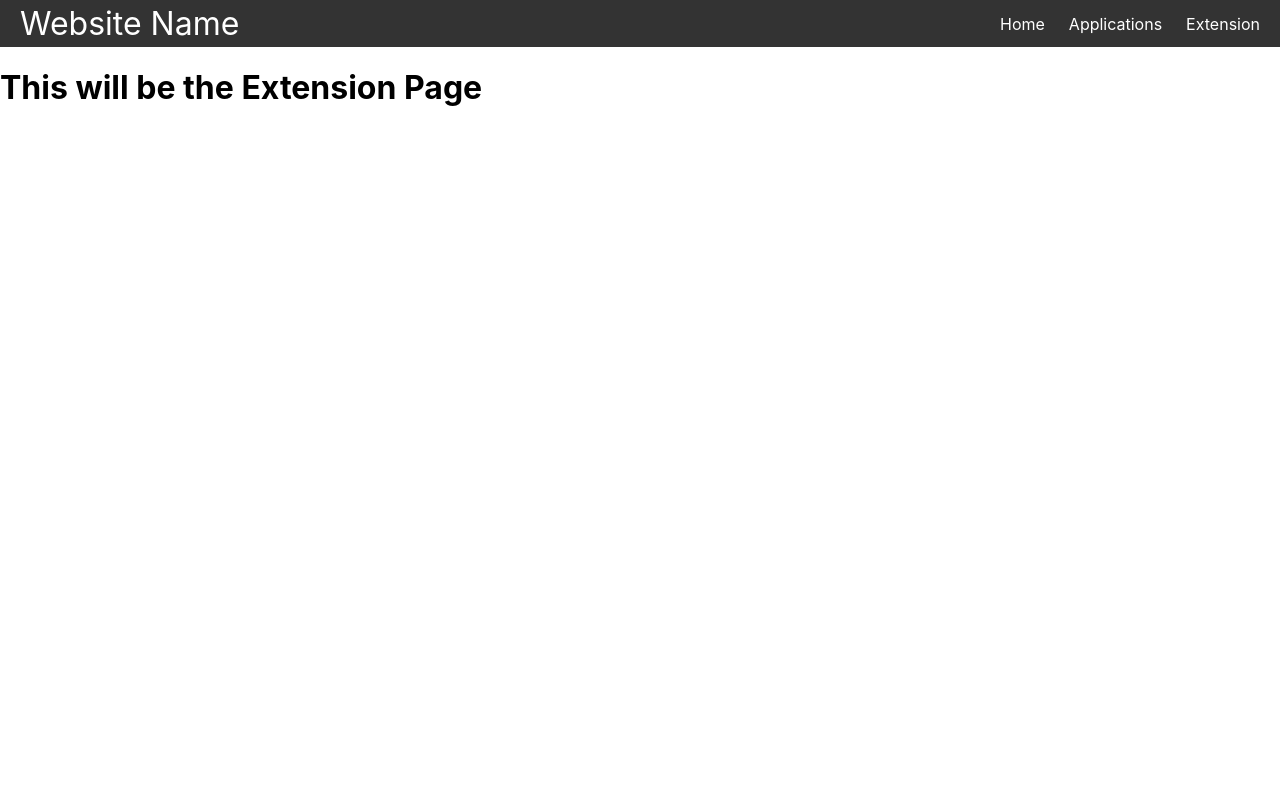
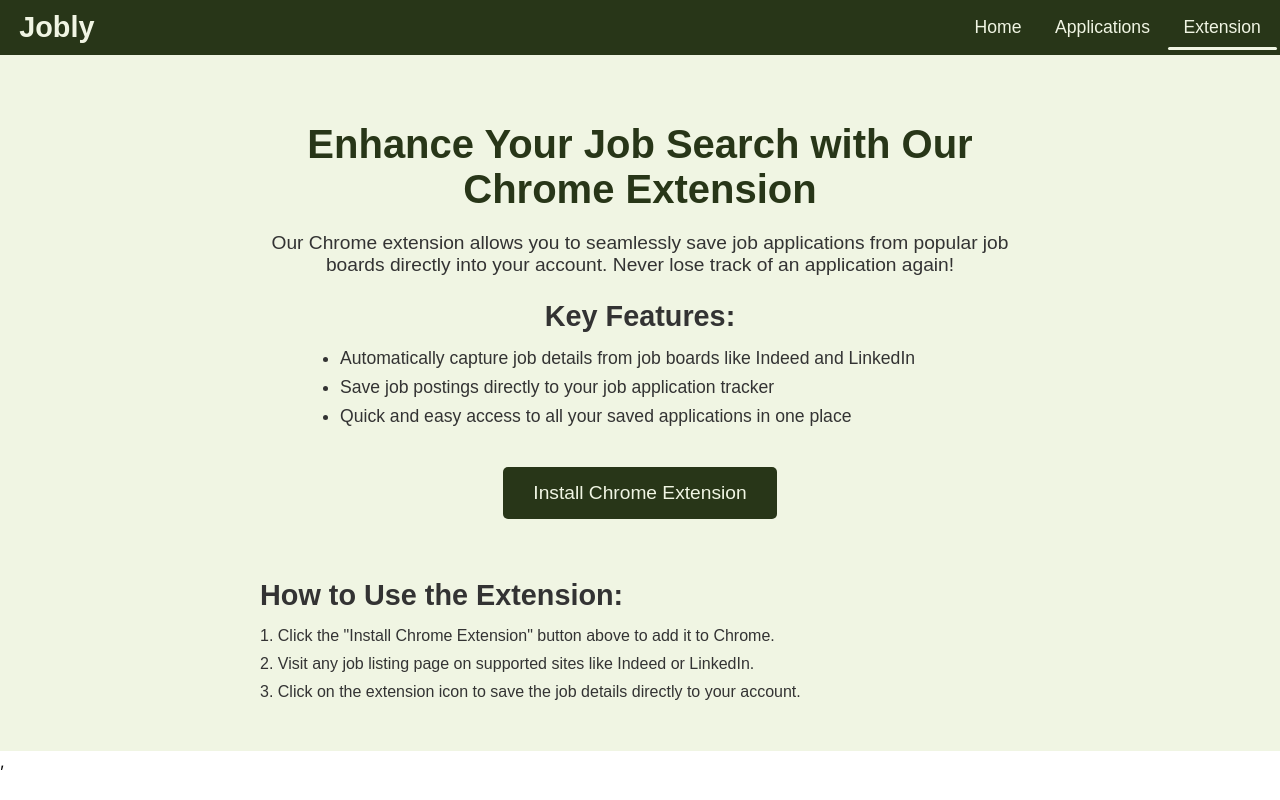
Before and after one commit to kimchee-e/Application_Tracker, a React (Create React App) app: page /extension in a window 1280 px wide. Built offline with nearby package versions, Linux system fonts and the light colour scheme.

Commit message:
finished wireframing with basic styling

```diff
--- a/package.json
+++ b/package.json
@@ -6,10 +6,11 @@
     "@testing-library/jest-dom": "^5.17.0",
     "@testing-library/react": "^13.4.0",
     "@testing-library/user-event": "^13.5.0",
+    "application_tracker": "file:",
     "firebase": "^10.14.1",
     "react": "^18.3.1",
     "react-dom": "^18.3.1",
-    "react-router-dom": "^6.27.0",
+    "react-router-dom": "^6.28.0",
     "react-scripts": "5.0.1",
     "web-vitals": "^2.1.4"
   },
--- a/src/App.css
+++ b/src/App.css
@@ -36,3 +36,7 @@
     transform: rotate(360deg);
   }
 } */
+
+.App {
+  background-color: #f0f5e3;
+}
--- a/src/App.js
+++ b/src/App.js
@@ -1,31 +1,36 @@
 import './App.css';
+import { Routes, Route } from "react-router-dom";
 import Navbar from './components/Navbar';
 import TableView from './pages/TableView';
 import Home from './pages/Home';
 import Extension from './pages/Extension';
 
 function App() {
-  let page;
-  switch (window.location.pathname) {
-    case "/":
-      page = <Home />
-      break;
-    case "/tableView":
-      page = <TableView />
-      break;
-    case "/extension":
-      page = <Extension />
-      break;
-    default:
-      break;
-  }
+  // let page;
+  // switch (window.location.pathname) {
+  //   case "/":
+  //     page = <Home />
+  //     break;
+  //   case "/tableView":
+  //     page = <TableView />
+  //     break;
+  //   case "/extension":
+  //     page = <Extension />
+  //     break;
+  //   default:
+  //     break;
+  // }
 
 
 
   return (
     <div className="App">
       <Navbar />
-      {page}
+      <Routes>
+        <Route path="/" element={<Home />} />
+        <Route path="/tableView" element={<TableView />} />
+        <Route path="/extension" element={<Extension />} />
+      </Routes>
     </div>
   );
 }
--- a/src/components/Navbar.js
+++ b/src/components/Navbar.js
@@ -1,18 +1,27 @@
-import "./../styles/Navbar.css"
+import { Link, useLocation } from "react-router-dom";
+import "./../styles/Navbar.css";
 
 const Navbar = () => {
+  const location = useLocation(); // Get the current route
+
   return (
     <nav className="nav">
-          <a href="/" className="site-name">Website Name</a>
+      <Link to="/" className="site-name">Jobly</Link>
       <ul>
         <li>
-                <a href="/">Home</a>
+          <Link to="/" className={`nav-link ${location.pathname === "/" ? "active" : ""}`}>
+            Home
+          </Link>
         </li>
         <li>
-                <a href="/tableView">Applications</a>
+          <Link to="/tableView" className={`nav-link ${location.pathname === "/tableView" ? "active" : ""}`}>
+            Applications
+          </Link>
         </li>
         <li>
-                <a href="/extension">Extension</a>
+          <Link to="/extension" className={`nav-link ${location.pathname === "/extension" ? "active" : ""}`}>
+            Extension
+          </Link>
         </li>
       </ul>
     </nav>
--- a/src/index.js
+++ b/src/index.js
@@ -1,5 +1,6 @@
 import React from 'react';
 import ReactDOM from 'react-dom/client';
+import { BrowserRouter } from "react-router-dom";
 import './index.css';
 import App from './App';
 import reportWebVitals from './reportWebVitals';
@@ -7,7 +8,9 @@ import reportWebVitals from './reportWebVitals';
 const root = ReactDOM.createRoot(document.getElementById('root'));
 root.render(
   <React.StrictMode>
-    <App />
+      <BrowserRouter>
+        <App />
+      </BrowserRouter>,
   </React.StrictMode>
 );
 
--- a/src/pages/Extension.js
+++ b/src/pages/Extension.js
@@ -1,7 +1,40 @@
+import React from "react";
+import "./../styles/Extension.css";
+
 const Extension = () => {
-    return (
-        <h1>This will be the Extension Page</h1>
-    );
-}
+  return (
+    <div className="extension-page">
+      <h1>Enhance Your Job Search with Our Chrome Extension</h1>
+      <p>
+        Our Chrome extension allows you to seamlessly save job applications from popular job boards directly into your account. Never lose track of an application again!
+      </p>
+
+      <div className="features">
+        <h2>Key Features:</h2>
+        <ul>
+          <li>Automatically capture job details from job boards like Indeed and LinkedIn</li>
+          <li>Save job postings directly to your job application tracker</li>
+          <li>Quick and easy access to all your saved applications in one place</li>
+        </ul>
+      </div>
+
+      <a
+        href="https://chrome.google.com/webstore/detail/your-extension-id"
+        target="_blank"
+        rel="noopener noreferrer"
+        className="install-button"
+      >
+        Install Chrome Extension
+      </a>
+
+      <div className="instructions">
+        <h2>How to Use the Extension:</h2>
+        <p>1. Click the "Install Chrome Extension" button above to add it to Chrome.</p>
+        <p>2. Visit any job listing page on supported sites like Indeed or LinkedIn.</p>
+        <p>3. Click on the extension icon to save the job details directly to your account.</p>
+      </div>
+    </div>
+  );
+};
 
 export default Extension;
--- a/src/pages/Home.js
+++ b/src/pages/Home.js
@@ -1,7 +1,52 @@
-const Home = () => {
-    return (
-        <h1>This will be the Home Page</h1>
-    );
+import React, { useState, useEffect } from 'react';
+import "./../styles/Home.css";
+
+function Home() {
+  const [totalApplications, setTotalApplications] = useState(0);
+  const [appliedCount, setAppliedCount] = useState(0);
+  const [interviewCount, setInterviewCount] = useState(0);
+  const [offerCount, setOfferCount] = useState(0);
+  const [recentApplications, setRecentApplications] = useState([]);
+
+  useEffect(() => {
+    // Example: Fetch summary data and recent applications from API or use dummy data
+    setTotalApplications(15);
+    setAppliedCount(10);
+    setInterviewCount(3);
+    setOfferCount(2);
+
+    setRecentApplications([
+      { id: 1, jobTitle: 'Frontend Developer', company: 'Google', status: 'Applied' },
+      { id: 2, jobTitle: 'Backend Engineer', company: 'Facebook', status: 'Interview' },
+      { id: 3, jobTitle: 'Data Scientist', company: 'Amazon', status: 'Offer' },
+    ]);
+  }, []);
+
+  return (
+    <div className="home-page">
+      <h1>Welcome to Jobly!</h1>
+      <p>Easily track and manage your job applications in one place.</p>
+
+      <div className="overview">
+        <h2>Application Summary</h2>
+        <div>Total Applications: {totalApplications}</div>
+        <div>Applied: {appliedCount}</div>
+        <div>Interviews: {interviewCount}</div>
+        <div>Offers: {offerCount}</div>
+      </div>
+
+      <div className="recent-applications">
+        <h2>Recent Applications</h2>
+        <ul>
+          {recentApplications.map((job) => (
+            <li key={job.id}>
+              {job.jobTitle} at {job.company} - {job.status}
+            </li>
+          ))}
+        </ul>
+      </div>
+    </div>
+  );
 }
 
 export default Home;
--- /dev/null
+++ b/src/styles/Extension.css
@@ -0,0 +1,67 @@
+/* Extension.css */
+
+.extension-page {
+    max-width: 800px;
+    margin: 0 auto;
+    padding: 40px 20px;
+    font-family: Arial, sans-serif;
+    color: #333;
+    text-align: center;
+}
+
+.extension-page h1 {
+    font-size: 2.5rem;
+    color: #283618;
+    margin-bottom: 20px;
+}
+
+.extension-page p {
+    font-size: 1.2rem;
+    margin-bottom: 20px;
+}
+
+.features h2,
+.instructions h2 {
+    font-size: 1.8rem;
+    color: #333;
+    margin-bottom: 15px;
+}
+
+.features ul {
+    list-style-type: disc;
+    padding: 0;
+    margin: 0 auto 20px;
+    max-width: 600px;
+    text-align: left;
+}
+
+.features li {
+    font-size: 1.1rem;
+    margin: 8px 0;
+}
+
+.install-button {
+    display: inline-block;
+    padding: 15px 30px;
+    background-color: #283618;
+    color: #f0f5e3;
+    font-size: 1.2rem;
+    text-decoration: none;
+    border-radius: 5px;
+    margin: 20px 0;
+    transition: background-color 0.3s;
+}
+
+.install-button:hover {
+    background-color: #0056b3;
+}
+
+.instructions {
+    margin-top: 40px;
+    text-align: left;
+}
+
+.instructions p {
+    font-size: 1rem;
+    margin: 10px 0;
+}
--- /dev/null
+++ b/src/styles/Home.css
@@ -0,0 +1,101 @@
+/* HomePage.css */
+
+.home-page {
+    padding: 40px 20px;
+    font-family: Arial, sans-serif;
+    max-width: 800px;
+    margin: 0 auto;
+    color: #333;
+    border-radius: 8px;
+    /* background-color: #e9edc9; */
+  }
+
+  .home-page h1 {
+    font-size: 2em;
+    margin-bottom: 10px;
+    color: #000000;
+    text-align: center;
+  }
+
+  .home-page p {
+    font-size: 1.1em;
+    margin-bottom: 30px;
+    text-align: center;
+  }
+
+  /* .navigation-buttons {
+    display: flex;
+    justify-content: center;
+    gap: 20px;
+    margin-bottom: 40px;
+  }
+
+  .navigation-buttons button {
+    padding: 12px 24px;
+    background-color: #4CAF50;
+    color: white;
+    border: none;
+    border-radius: 4px;
+    cursor: pointer;
+    font-size: 1em;
+    transition: background-color 0.3s;
+  }
+
+  .navigation-buttons button:hover {
+    background-color: #45a049;
+  } */
+
+  .overview {
+    background-color: #f6f9ef;
+    padding: 20px;
+    border-radius: 8px;
+    box-shadow: 0 4px 8px rgba(0, 0, 0, 0.1);
+    margin-bottom: 30px;
+  }
+
+  .overview h2 {
+    margin-bottom: 15px;
+    font-size: 1.5em;
+    color: #333;
+  }
+
+  .overview div {
+    font-size: 1.1em;
+    margin: 8px 0;
+  }
+
+  .recent-applications {
+    margin-bottom: 30px;
+  }
+
+  .recent-applications h2 {
+    font-size: 1.5em;
+    color: #333;
+    margin-bottom: 15px;
+  }
+
+  .recent-applications ul {
+    list-style: none;
+    padding: 0;
+    margin: 0;
+  }
+
+  .recent-applications li {
+    padding: 10px 15px;
+    background-color: #f6f9ef;
+    border-radius: 4px;
+    margin-bottom: 10px;
+    display: flex;
+    justify-content: space-between;
+    align-items: center;
+    box-shadow: 0 4px 6px rgba(0, 0, 0, 0.1);
+  }
+
+  .recent-applications li:hover {
+    background-color: #e0e0e0;
+  }
+
+  .recent-applications li span {
+    font-weight: bold;
+    color: #555;
+  }
--- a/src/styles/Navbar.css
+++ b/src/styles/Navbar.css
@@ -7,36 +7,69 @@ body {
 }
 
 .nav {
-    background-color: #333;
+    background-color: #283618;
     color: white;
     display: flex;
     justify-content: space-between;
-    align-items: stretch;
-    gap: 2rem;
-    padding: 0 1rem;
+    align-items: center;
+    padding: 0.2rem;
+    font-family: Arial, sans-serif;
 }
 
 .site-name {
-    font-size: 2rem;
+    font-size: 1.8rem;
+    font-weight: bold;
 }
 
 .nav ul {
-    padding: 0;
-    margin: 0;
+    font-size: 1.1rem;
     list-style: none;
     display: flex;
-    gap: 1rem;
+    gap: 0.1rem;
+    margin: 0;
+    padding: 0;
 }
 
 .nav a {
-    color: inherit;
+    color: #f0f5e3;
     text-decoration: none;
-    height: 100%;
-    display: flex;
-    align-items: center;
-    padding: .25rem;
+    padding: 0.5rem 1rem;
+    position: relative;
+    transition: color 0.3s;
+    /* transition: background-color 0.3s;
+    border-radius: 4px; */
 }
 
-.nav li:hover {
-    background-color: #777;
+.nav a:hover {
+    /* background-color: #555; */
+    color: #b7b7b7;
 }
+
+.nav a.active::after {
+    content: "";
+    display: block;
+    width: 100%;
+    height: 3px; /* Height of the underline */
+    background-color: #f0f5e3;
+    position: absolute;
+    bottom: -5px; /* Space between link and bar */
+    left: 0;
+    border-radius: 2px; /* Optional: rounded corners for the bar */
+}
+
+@media (max-width: 600px) {
+    .nav {
+        flex-direction: column;
+        align-items: flex-start;
+    }
+    .nav ul {
+        flex-direction: column;
+        gap: 0.5rem;
+        width: 100%;
+    }
+    .nav a {
+        width: 100%;
+        text-align: left;
+        padding-left: 0;
+    }
+}
--- a/src/styles/TableView.css
+++ b/src/styles/TableView.css
@@ -1,40 +1,91 @@
-/* JobApplicationsPage.css */
+/* TableView.css */
+
 .table-view-page {
   padding: 20px;
+  font-family: Arial, sans-serif;
+  /* max-width: 1000px; */
+  margin: 0 auto;
+  background-color: #f0f5e3;
+}
+
+.table-view-page h1 {
+  font-size: 2rem;
+  color: #333;
+  text-align: center;
+  margin-bottom: 20px;
+}
+
+button {
+  display: inline-block;
+  margin: 10px 0;
+  padding: 10px 15px;
+  background-color: #283618;
+  color: #f0f5e3;
+  border: none;
+  border-radius: 4px;
+  cursor: pointer;
+  font-size: 1rem;
+  transition: background-color 0.3s;
+}
+
+button:hover {
+  background-color: #606c38;
 }
 
 .job-table {
   width: 100%;
   border-collapse: collapse;
   margin-top: 20px;
+  box-shadow: 0 4px 8px rgba(0, 0, 0, 0.1);
 }
 
 .job-table th,
 .job-table td {
+  padding: 12px 15px;
+  text-align: left;
   border: 1px solid #ddd;
-    padding: 10px;
-    text-align: left;
 }
 
 .job-table th {
   background-color: #f4f4f4;
   font-weight: bold;
+  color: #333;
 }
 
 .job-table tr:nth-child(even) {
-    background-color: #f9f9f9;
+  background-color: #f8f9f7;
+}
+
+.job-table tr:nth-child(odd) {
+  background-color: #f0f5eb;
+}
+
+.job-table tr:hover {
+  background-color: #f1f1f1;
+}
+
+.job-table td {
+  color: #555;
+}
+
+/* Responsive Design */
+@media (max-width: 768px) {
+  .table-view-page {
+    padding: 10px;
+  }
+
+  .job-table th,
+  .job-table td {
+    padding: 8px;
+    font-size: 0.9rem;
+  }
+
+  .table-view-page h1 {
+    font-size: 1.5rem;
   }
 
   button {
-    margin-right: 5px;
-    padding: 5px 10px;
-    background-color: #8fd499;
-    color: white;
-    border: none;
-    border-radius: 4px;
-    cursor: pointer;
+    font-size: 0.9rem;
+    padding: 8px 12px;
   }
-
-  button:hover {
-    background-color: #6ab175;
 }
```
Also changed, not shown: 1 other file (tests, documents, lock files or other folders). Lines whose indentation alone changed are shown as unchanged.
